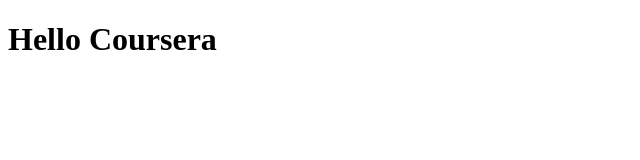
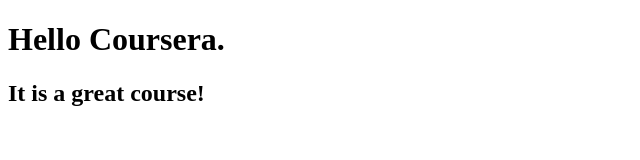
Before and after one commit to FerGuasta/Coursera-Guastavino, a plain HTML site: page site/index.html in a window 1280 px wide. Shown: the whole page, without its empty margins (0-640 px from the left). Drawn offline with Linux system fonts and the light colour scheme.

Commit message:
Small addition

```diff
--- a/site/index.html
+++ b/site/index.html
@@ -4,6 +4,7 @@
 	<title>Hello Coursera</title>
 </head>
 <body>
-<h1>Hello Coursera</h1>
+<h1>Hello Coursera.</h1>
+<h2>It is a great course!</h2>
 </body>
 </html>
```
